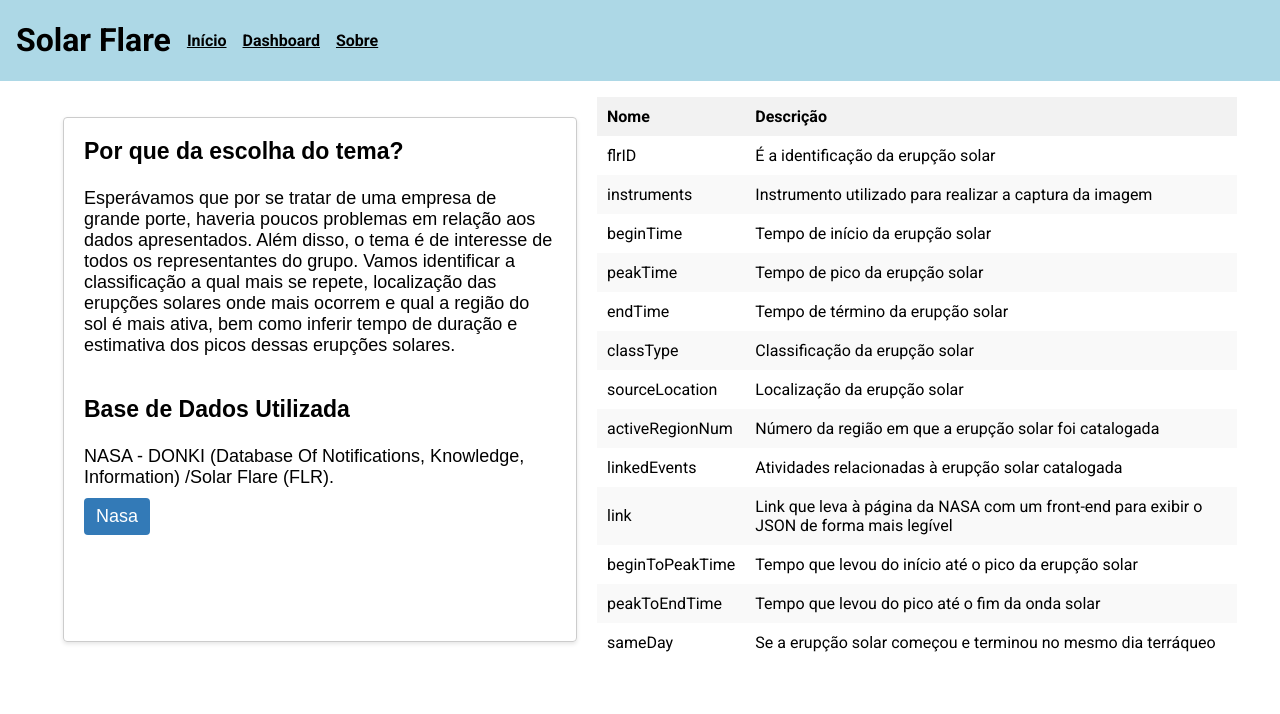
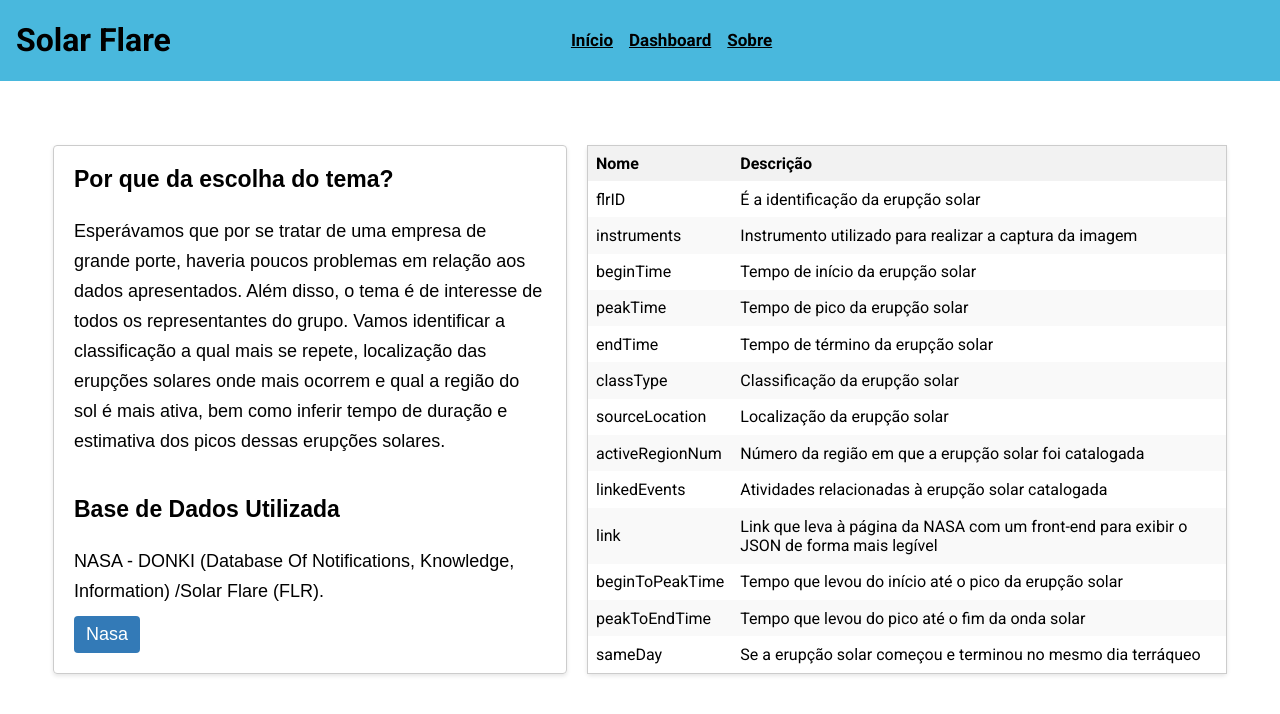
Before and after one commit to joaoveeiga/dashboard-python, a plain HTML site: page index.html in a window 1280 px wide. Drawn offline with Linux system fonts and the light colour scheme.

Commit message:
Melhorando card e table

```diff
--- a/global.css
+++ b/global.css
@@ -4,9 +4,10 @@ body {
 }
 
 .header {
-    background-color: #ADD8E6;
+    background-color: #49b8dd;
     margin-bottom: 2vmin;
     display: flex;
+    align-items: center;
   }
 
   .header a:hover {
@@ -15,6 +16,15 @@ body {
 
   .header>h1, h2, h4 {
     padding-left: 2vmin;
+  }
+
+  .containerH4{
+    display: flex;
+    margin-left: 30%;
+  }
+
+  h4{
+    font-size: 17px;
   }
 
   .row {
--- a/index.html
+++ b/index.html
@@ -17,11 +17,13 @@
 
 <body>
   <div class="column">
-    <div class="header row" style="align-items: center;">
+    <div class="header row">
       <h1>Solar Flare</h1>
+      <div  class="containerH4">
       <h4><a href="/index.html">Início</a></h4>
       <h4><a href="/dashboard/">Dashboard</a></h4>
       <h4><a href="/sobre/">Sobre</a></h4>
+    </div>
     </div>
       <main>
         <div class="card">
--- a/styles.css
+++ b/styles.css
@@ -3,7 +3,7 @@
   border-radius: 4px;
   box-shadow: 0 2px 4px rgba(0, 0, 0, 0.1);
   width: 300px;
-  margin: 20px;
+  margin-right: 20px;
 }
 
 .card {
@@ -44,15 +44,23 @@
 main{
   display: flex;
   justify-content: center;
+  margin-top: 4rem;
+}
+
+p{
+  line-height: 30px;
 }
 
 table {
   width: 50%;
   border-collapse: collapse;
+  border: 1px solid #ccc;
+  border-radius: 4px;
+  box-shadow: 0 2px 4px rgba(0, 0, 0, 0.1);
 }
 
 th, td {
-  padding: 10px;
+  padding: 8px;
   text-align: left;
 }
 
```
Also changed, not shown: dashboard/index.html (+4 -3 lines), sobre/index.html (+2 -2 lines), dashboard/styles.css (line endings or trailing spaces).
